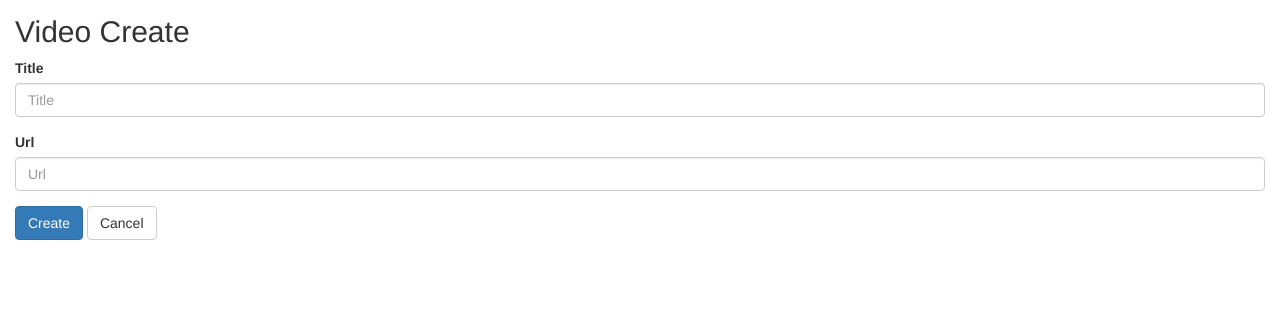
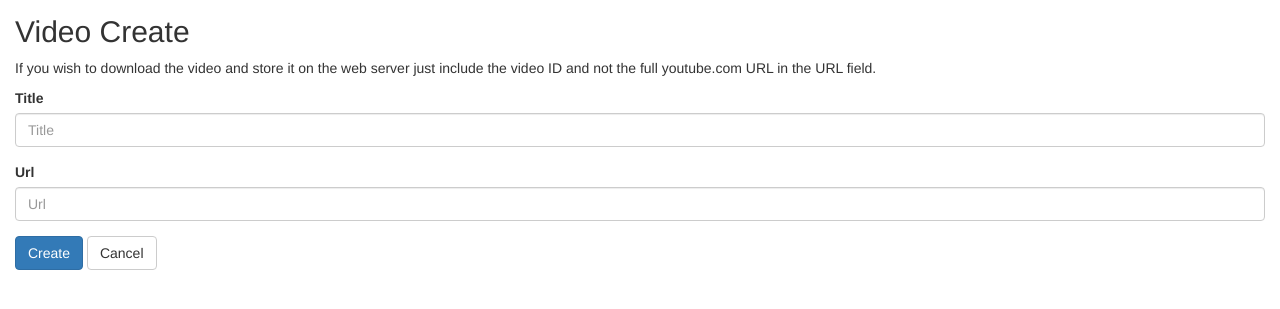
Before and after one commit to AdrianHeno/kidtv, a CodeIgniter app: page /yourprojectname/index.php/video/create in a window 1280 px wide. Shown: the top 309 px of the page. Run offline with CodeIgniter, Linux system fonts and the light colour scheme.

Commit message:
Video creation will now download the video and store locally if only the video ID is supplied instead of a full url

```diff
--- a/application/controllers/Video.php
+++ b/application/controllers/Video.php
@@ -49,6 +49,29 @@ class Video extends CI_Controller {
 		$this->load->view('watch', $data);
 	}
 
+	private function download($id){
+		$format = 'mp4'; //the MIME type of the video. e.g. video/mp4, video/webm, etc.
+		parse_str(file_get_contents("http://youtube.com/get_video_info?video_id=".$id),$info); //decode the data
+		//print_r($info);
+		//die();
+		$streams = $info['url_encoded_fmt_stream_map']; //the video's location info
+
+		$streams = explode(',',$streams);
+
+		foreach($streams as $stream){
+			parse_str($stream,$data); //decode the stream
+			if(stripos($data['type'],$format) !== false){ //We've found the right stream with the correct format
+				$video = fopen($data['url'].'&amp;signature='.$data['sig'],'r'); //the video
+				$file = fopen('videos/' . $id . '.' . $format,'w');
+				stream_copy_to_stream($video,$file); //copy it to the file
+				fclose($video);
+				fclose($file);
+				return true;
+				break;
+			}
+		}
+	}
+
     public function read($id)
     {
         $row = $this->Video_model->get_by_id($id);
@@ -85,9 +108,13 @@ class Video extends CI_Controller {
             $this->create();
         } else {
             $data = array(
-		'title' => $this->input->post('title',TRUE),
-		'url' => $this->input->post('url',TRUE),
-	    );
+				'title' => $this->input->post('title',TRUE),
+				'url' => $this->input->post('url',TRUE),
+			);
+
+			if(strpos($data['url'], 'http') == false && $this->download($data['url']) == true){
+				$data['url'] = $this->config->item('base_url') . '/videos/' . $data['url'] . '.mp4';
+			}
 
             $this->Video_model->insert($data);
             $this->session->set_flashdata('message', 'Create Record Success');
--- a/application/views/video_form.php
+++ b/application/views/video_form.php
@@ -11,6 +11,7 @@
     </head>
     <body>
         <h2 style="margin-top:0px">Video <?php echo $button ?></h2>
+		<p>If you wish to download the video and store it on the web server just include the video ID and not the full youtube.com URL in the URL field.</p>
         <form action="<?php echo $action; ?>" method="post">
 	    <div class="form-group">
             <label for="varchar">Title <?php echo form_error('title') ?></label>
--- a/theme/css/style.css
+++ b/theme/css/style.css
@@ -255,7 +255,9 @@ p.cta-sub-title
 }
 .filimg
 {
-	margin-bottom: 30px;
+	margin: 10px;
+	float: left;
+
 }
 .fil-btn .active
 {
```
Also changed, not shown: application/views/watch.php (+10 -1 lines).
